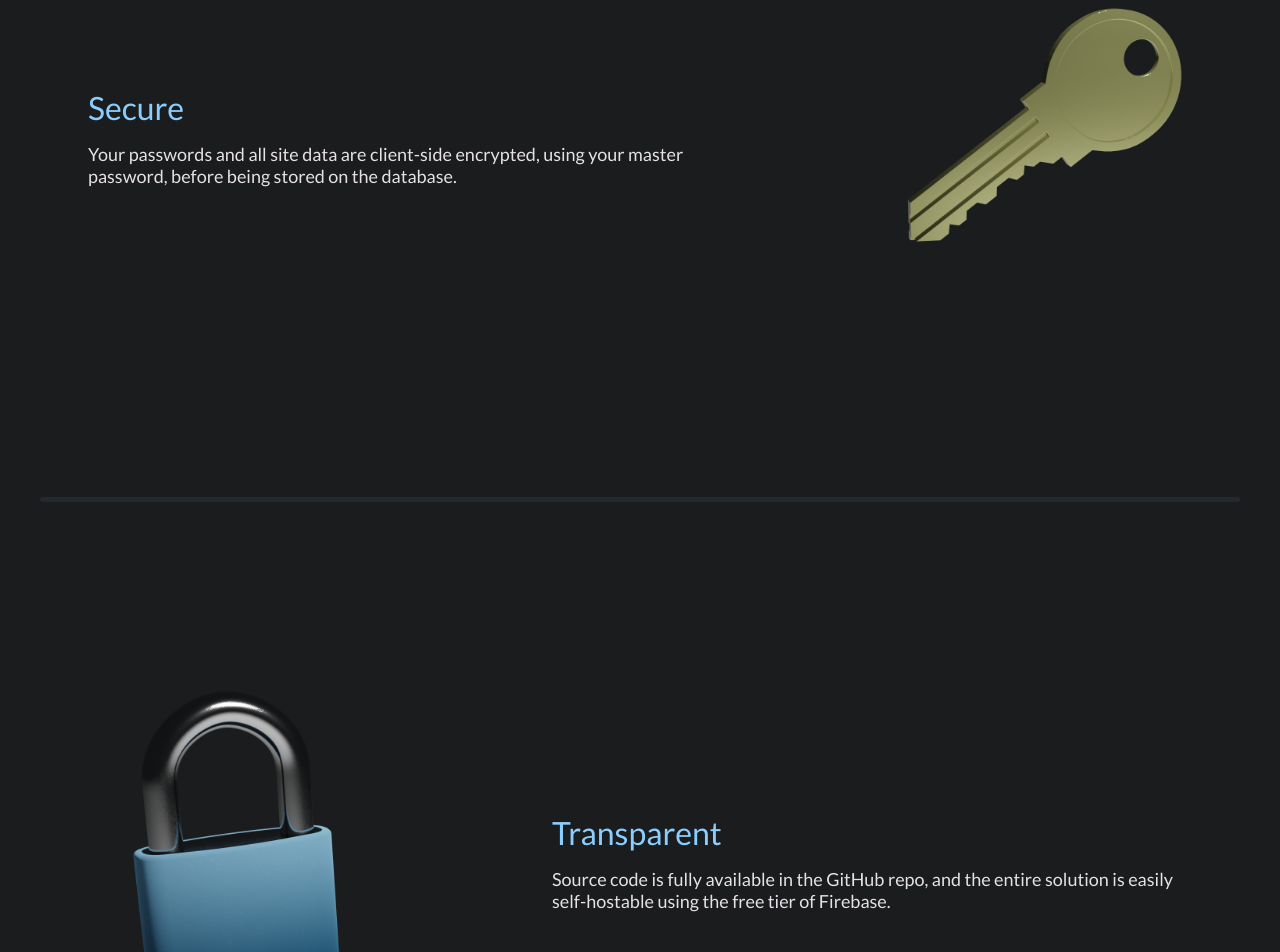
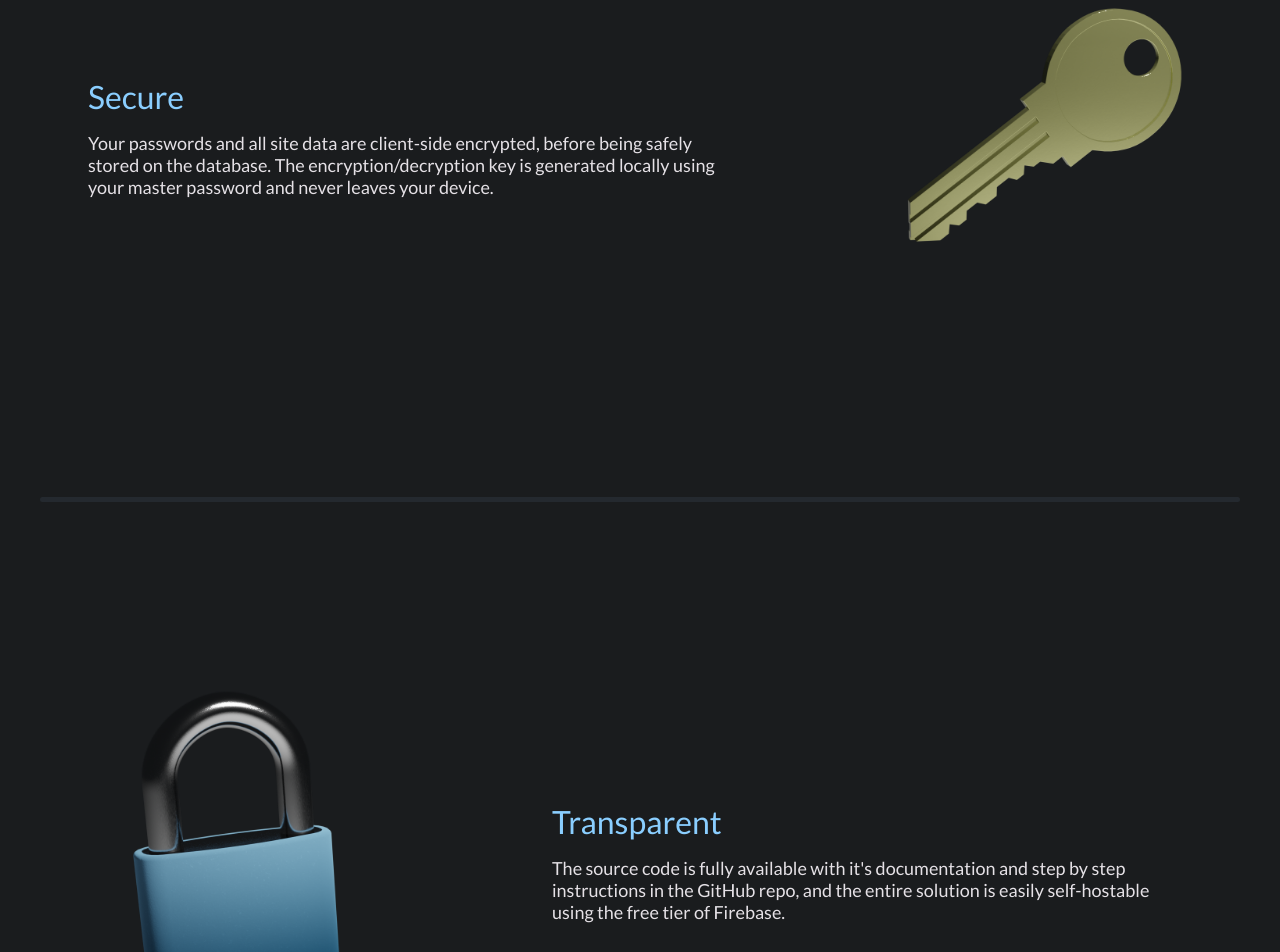
Before and after one commit to Pomoc48/passer, a React (Create React App) app: page / in a window 1280 px wide. Shown: the part 1020-1972 px from the top of the page. Built offline with nearby package versions, Linux system fonts and the light colour scheme.

Commit message:
Update page text

```diff
--- a/src/widgets/Marketing.tsx
+++ b/src/widgets/Marketing.tsx
@@ -16,7 +16,7 @@ export default function Marketing() {
       <section>
         <div className="Texts">
           <div className='Title'>Secure</div>
-          <div className='Info'>Your passwords and all site data are client-side encrypted, using your master password, before being stored on the database.</div>
+          <div className='Info'>Your passwords and all site data are client-side encrypted, before being safely stored on the database. The encryption/decryption key is generated locally using your master password and never leaves your device.</div>
         </div>
         <img src={Key} alt="Key" />
       </section>
@@ -25,7 +25,7 @@ export default function Marketing() {
         <img src={Padlock} alt="Key" />
         <div className="Texts">
           <div className='Title'>Transparent</div>
-          <div className='Info'>Source code is fully available in the GitHub repo, and the entire solution is easily self-hostable using the free tier of Firebase.</div>
+          <div className='Info'>The source code is fully available with it's documentation and step by step instructions in the GitHub repo, and the entire solution is easily self-hostable using the free tier of Firebase.</div>
         </div>
       </section>
     </div>
```
